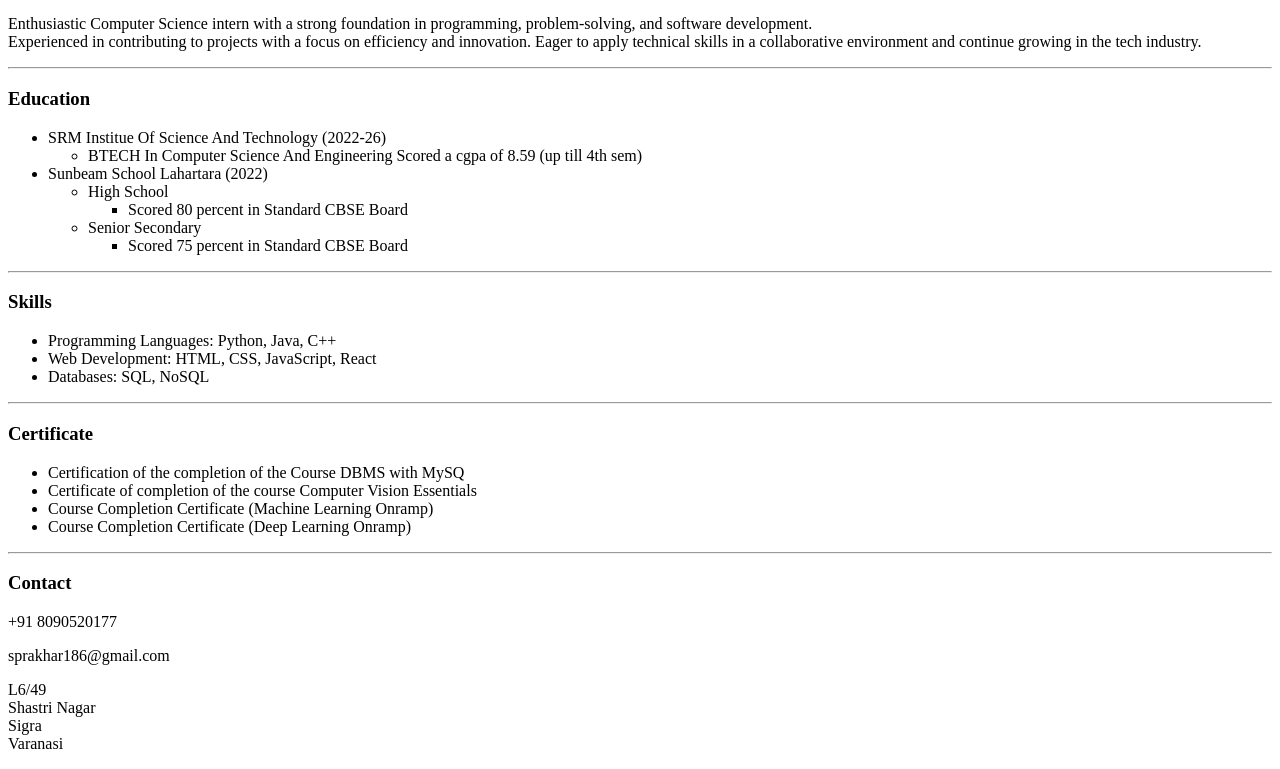
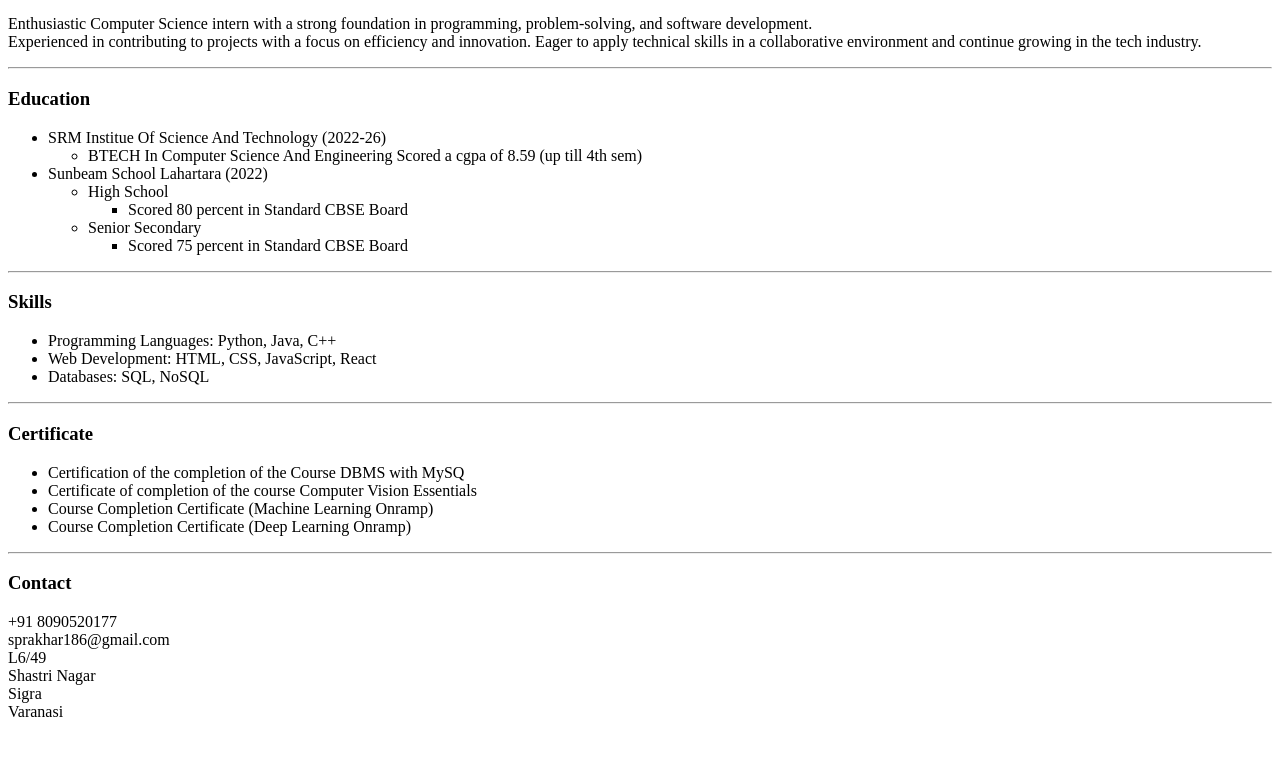
Before and after one commit to Prakhar9001/html-resume, a plain HTML site: page index.html in a window 1280 px wide. Shown: the part 275-1044 px from the top of the page. After the commit the page ends 1012 px from the top, so only its background shows below. Drawn offline with Linux system fonts and the light colour scheme.

Commit message:
Update index.html

```diff
--- a/index.html
+++ b/index.html
@@ -49,9 +49,9 @@
   </ul>
   <hr>
   <h3>Contact</h3>
-  <p>+91 8090520177</p>
-  <p>sprakhar186@gmail.com</p>
-  <p>L6/49<br>
+  <p>+91 8090520177<br>
+  sprakhar186@gmail.com<br>
+  L6/49<br>
   Shastri Nagar<br>
   Sigra<br>
   Varanasi</p>
```
